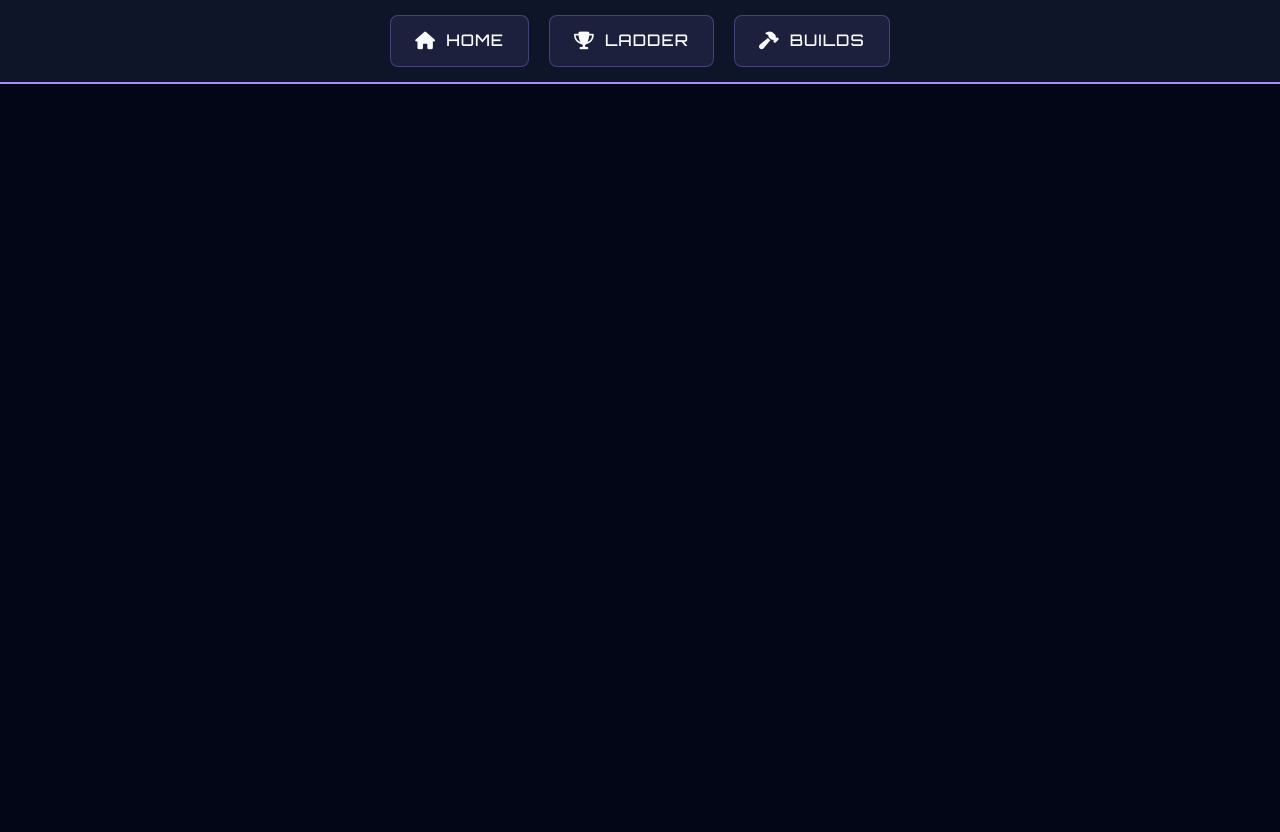
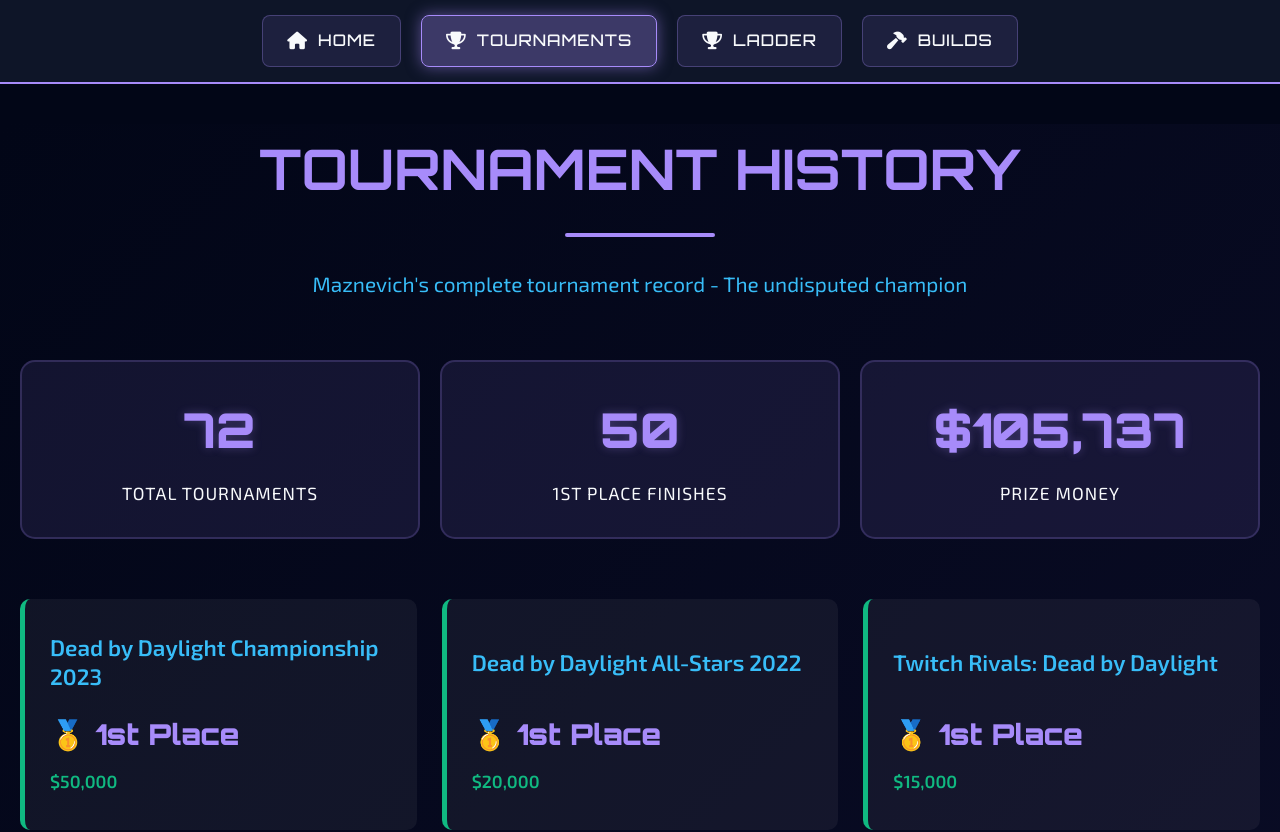
Before and after one commit to rofleksey/maznevich, a Vue app: page /#/tournaments in a window 1280 px wide. Before the commit this address had no page. Shown: the top 832 px of the page. Before the commit the page ends 800 px from the top, so only its background shows below. Built offline with nearby package versions, Linux system fonts and the light colour scheme.

Commit message:
Move tournaments to separate page

```diff
--- a/src/components/Header.vue
+++ b/src/components/Header.vue
@@ -10,6 +10,8 @@
               v-for="stat in statistics"
               :key="stat.label"
               class="stat-card"
+              :title="getCardTitle(stat)"
+              :data-link="stat.link ? 'true' : null"
               @mouseenter="handleCardHover"
               @mouseleave="handleCardLeave"
               @click="onCardClick(stat)"
@@ -32,7 +34,7 @@
 const router = useRouter()
 
 const statistics = ref<Statistic[]>([
-  { icon: 'fas fa-trophy', value: '99+', label: 'Tournaments Won' },
+  { icon: 'fas fa-trophy', value: '70+', label: 'Tournaments Won', link: '/tournaments' },
   { icon: 'fas fa-clock', value: '19,000+', label: 'Hours in DBD' },
   { icon: 'fas fa-graduation-cap', value: '666+', label: 'Students Trained' },
   { icon: 'fas fa-crown', value: '#1', label: 'Top Ladder Position', link: '/ladder' }
@@ -54,6 +56,10 @@
 const handleCardLeave = (event: Event) => {
   const card = event.currentTarget as HTMLElement
   card.style.transform = 'translateY(0)'
+}
+
+const getCardTitle = (stat: Statistic) => {
+  return stat.link ? `Click to view ${stat.label.toLowerCase()}` : ''
 }
 </script>
 
--- a/src/components/Navigation.vue
+++ b/src/components/Navigation.vue
@@ -3,6 +3,10 @@
     <router-link to="/" class="nav-link">
       <i class="fas fa-home"></i>
       <span>Home</span>
+    </router-link>
+    <router-link to="/tournaments" class="nav-link">
+      <i class="fas fa-trophy"></i>
+      <span>Tournaments</span>
     </router-link>
     <router-link to="/ladder" class="nav-link">
       <i class="fas fa-trophy"></i>
--- a/src/main.ts
+++ b/src/main.ts
@@ -7,6 +7,7 @@
 import HomePage from './pages/HomePage.vue'
 import BuildsPage from './pages/BuildsPage.vue'
 import LadderPage from './pages/LadderPage.vue'
+import TournamentsPage from './pages/TournamentsPage.vue'
 
 // Create router
 const router = createRouter({
@@ -26,7 +27,12 @@
             path: '/ladder',
             name: 'Ladder',
             component: LadderPage
-        }
+        },
+        {
+            path: '/tournaments',
+            name: 'Tournaments',
+            component: TournamentsPage
+        },
     ],
     scrollBehavior(_1, _2, savedPosition) {
         if (savedPosition) {
--- a/src/pages/HomePage.vue
+++ b/src/pages/HomePage.vue
@@ -2,7 +2,6 @@
   <div id="app">
     <Header />
     <main>
-      <TournamentSection />
       <RageSection />
       <AchievementsSection />
       <DbdAcademySection />
@@ -13,7 +12,6 @@
 
 <script setup lang="ts">
 import Header from '../components/Header.vue'
-import TournamentSection from '../components/TournamentSection.vue'
 import RageSection from '../components/RageSection.vue'
 import AchievementsSection from '../components/AchievementsSection.vue'
 import DbdAcademySection from '../components/DbdAcademySection.vue'
--- a/src/components/TournamentSection.vue
+++ b/src/pages/TournamentsPage.vue
@@ -1,13 +1,31 @@
 <template>
-  <section id="tournaments">
+  <div class="tournaments-page">
+    <main>
       <div class="container">
-      <h2 class="section-title">TOURNAMENT DOMINATION</h2>
+        <h1 class="page-title">TOURNAMENT HISTORY</h1>
+        <p class="page-subtitle">Maznevich's complete tournament record - The undisputed champion</p>
+
+        <div class="tournaments-container">
+          <div class="tournament-stats">
+            <div class="stat">
+              <div class="stat-value">{{ totalTournaments }}</div>
+              <div class="stat-label">Total Tournaments</div>
+            </div>
+            <div class="stat">
+              <div class="stat-value">{{ winCount }}</div>
+              <div class="stat-label">1st Place Finishes</div>
+            </div>
+            <div class="stat">
+              <div class="stat-value">${{ totalPrizeMoney }}</div>
+              <div class="stat-label">Prize Money</div>
+            </div>
+          </div>
+
           <div class="tournament-grid">
             <div
                 v-for="tournament in tournaments"
                 :key="tournament.name"
                 :class="['tournament-card', tournament.type]"
-            @mouseenter="handleTournamentHover"
             >
               <div class="tournament-name">{{ tournament.name }}</div>
               <div class="tournament-result">{{ tournament.result }}</div>
@@ -15,11 +33,15 @@
             </div>
           </div>
         </div>
-  </section>
+      </div>
+    </main>
+    <Footer />
+  </div>
 </template>
 
 <script setup lang="ts">
-import { ref } from 'vue'
+import Footer from '../components/Footer.vue'
+import { computed, ref } from 'vue'
 import type { Tournament } from '../types'
 
 const tournaments = ref<Tournament[]>([
@@ -116,15 +138,97 @@
   { name: "1V1 EVENT Singularity - FEBRUARY", result: "🥇 1st Place", prize: "$30", type: "win" }
 ])
 
-const handleTournamentHover = (event: Event) => {
-  const card = event.currentTarget as HTMLElement
-  card.style.transform = 'translateY(-5px)'
-}
+const totalTournaments = computed(() => tournaments.value.length)
+
+const winCount = computed(() =>
+    tournaments.value.filter(t => t.type === 'win').length
+)
+
+const totalPrizeMoney = computed(() => {
+  return tournaments.value.reduce((total, tournament) => {
+    const prize = parseInt(tournament.prize.replace(/[^0-9]/g, '')) || 0
+    return total + prize
+  }, 0).toLocaleString()
+})
 </script>
 
 <style scoped>
-#tournaments {
-  padding: 80px 0;
+.tournaments-page {
+  min-height: 100vh;
+  background: linear-gradient(135deg, var(--darker) 0%, #1e1b4b 100%);
+}
+
+.page-title {
+  font-family: var(--font-heading);
+  font-size: 3.5rem;
+  text-align: center;
+  margin: 40px 0 20px;
+  color: var(--primary);
+  text-transform: uppercase;
+  position: relative;
+}
+
+.page-title::after {
+  content: '';
+  display: block;
+  width: 150px;
+  height: 4px;
+  background: var(--primary);
+  margin: 20px auto 30px;
+  border-radius: 2px;
+}
+
+.page-subtitle {
+  text-align: center;
+  font-size: 1.3rem;
+  color: var(--secondary);
+  margin-bottom: 60px;
+  max-width: 800px;
+  margin-left: auto;
+  margin-right: auto;
+  padding: 0 20px;
+}
+
+.tournaments-container {
+  padding-bottom: 80px;
+}
+
+.tournament-stats {
+  display: grid;
+  grid-template-columns: repeat(auto-fit, minmax(200px, 1fr));
+  gap: 20px;
+  margin-bottom: 60px;
+}
+
+.stat {
+  background: rgba(167, 139, 250, 0.1);
+  border-radius: 15px;
+  padding: 30px 20px;
+  text-align: center;
+  border: 2px solid rgba(167, 139, 250, 0.2);
+  transition: all 0.3s ease;
+}
+
+.stat:hover {
+  border-color: var(--primary);
+  transform: translateY(-5px);
+  box-shadow: 0 10px 20px rgba(167, 139, 250, 0.2);
+}
+
+.stat-value {
+  font-family: var(--font-heading);
+  font-size: 3rem;
+  font-weight: 900;
+  color: var(--primary);
+  margin-bottom: 10px;
+  text-shadow: 0 0 10px rgba(167, 139, 250, 0.3);
+}
+
+.stat-label {
+  font-size: 1.1rem;
+  color: var(--light);
+  text-transform: uppercase;
+  letter-spacing: 1px;
 }
 
 .tournament-grid {
@@ -141,10 +245,9 @@
   transition: all 0.3s ease;
   position: relative;
   overflow: hidden;
-  cursor: pointer;
   display: flex;
   flex-direction: column;
-  min-height: 140px;
+  min-height: 160px;
 }
 
 .tournament-card:hover {
@@ -170,7 +273,7 @@
   color: var(--secondary);
   margin-bottom: 10px;
   line-height: 1.3;
-  min-height: 3.4em; /* Allows for two lines of text */
+  min-height: 3.4em;
   display: flex;
   align-items: center;
 }
@@ -188,24 +291,44 @@
   color: var(--success);
   font-weight: 600;
   font-size: 1.1rem;
-  margin-top: auto;
-  padding-top: 10px;
-  border-top: 1px solid rgba(255, 255, 255, 0.1);
+  margin-bottom: 10px;
 }
 
 @media (max-width: 768px) {
+  .page-title {
+    font-size: 2.5rem;
+  }
+
   .tournament-grid {
     grid-template-columns: 1fr;
+  }
+
+  .tournament-stats {
+    grid-template-columns: repeat(2, 1fr);
+  }
+
+  .stat {
+    padding: 20px 15px;
+  }
+
+  .stat-value {
+    font-size: 2.5rem;
+  }
+
+  .tournament-card {
+    min-height: 140px;
+    padding: 20px;
   }
 
   .tournament-name {
     font-size: 1.2rem;
     min-height: 2.8em;
   }
+}
 
-  .tournament-card {
-    min-height: 130px;
-    padding: 20px;
+@media (max-width: 576px) {
+  .tournament-stats {
+    grid-template-columns: 1fr;
   }
 }
 </style>
```
Lines whose indentation alone changed are shown as unchanged.
